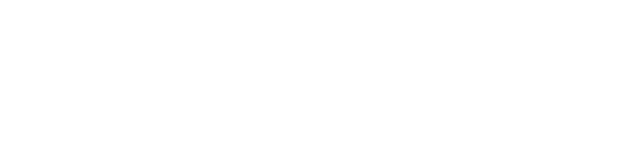
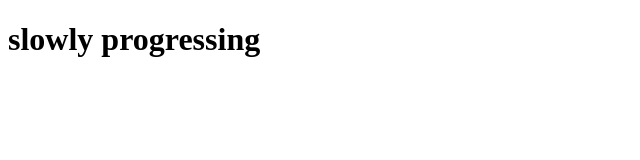
Before and after one commit to Everlandgo/learning-to-make-webpage, a plain HTML site: page index.html in a window 1280 px wide. Shown: the whole page, without its empty margins (0-640 px from the left). Drawn offline with Linux system fonts and the light colour scheme.

Commit message:
creating index.html and deleting page.html

```diff
--- a/index.html
+++ b/index.html
@@ -7,6 +7,6 @@
     <title>Learning to make wepage</title>
 </head>
 <body>
-
+    <h1>slowly progressing</h1>
 </body>
 </html>
```
Also changed, not shown: page.html (deleted, +0 -1 lines).
